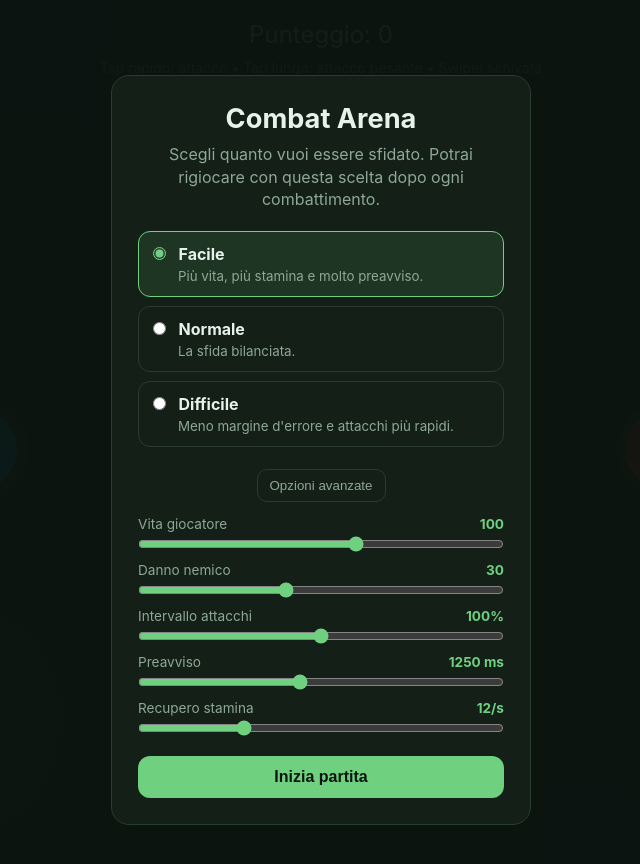
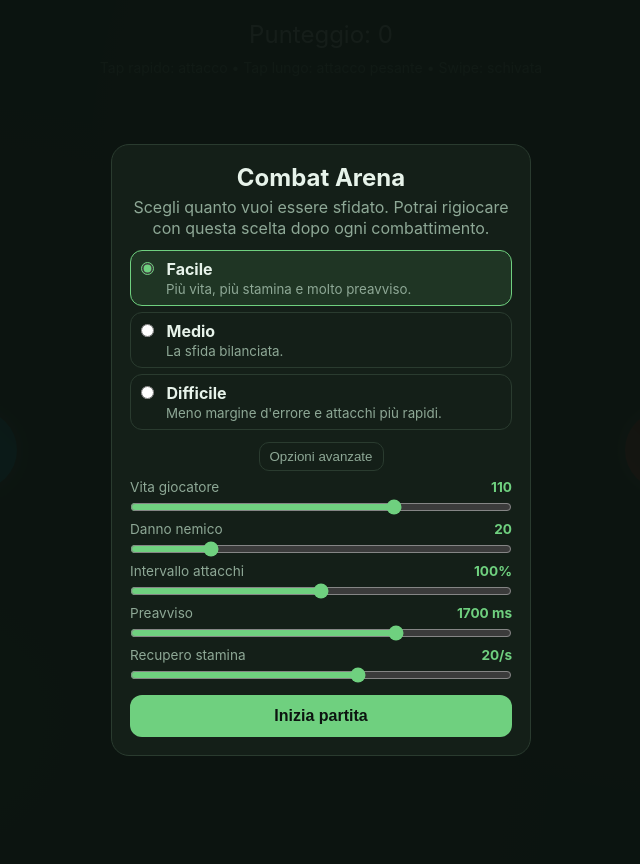
Before and after one commit to iacoposk8/iacoposk8.github.io, a Jekyll site: the page silent-games/combact.html, which Jekyll copies as it is, in a window 1280 px wide. Shown: the top 864 px of the page, without its empty margins (319-959 px from the left). Built offline with Jekyll 4.4.1, drawn with Linux system fonts in a browser that asks for light colours.

```diff
--- a/silent-games/combact.html
+++ b/silent-games/combact.html
@@ -422,27 +422,29 @@
             inset: 0;
             z-index: 300;
             display: flex;
-            align-items: center;
+            align-items: flex-start;
             justify-content: center;
-            padding: 24px;
+            padding: 12px;
+            overflow-y: auto;
             background: rgba(12, 20, 16, 0.96);
         }
 
         .settings-card {
             width: min(100%, 420px);
-            padding: 26px;
+            margin: auto 0;
+            padding: 18px;
             background: var(--panel);
             border: 1px solid var(--border);
             border-radius: 18px;
             text-align: center;
         }
 
-        .settings-card h1 { margin-bottom: 8px; font-size: 1.7rem; }
-        .settings-card p { color: var(--text-dim); line-height: 1.4; margin-bottom: 20px; }
-        .difficulty-options { display: grid; gap: 9px; margin-bottom: 18px; text-align: left; }
+        .settings-card h1 { margin-bottom: 5px; font-size: 1.5rem; }
+        .settings-card p { color: var(--text-dim); line-height: 1.3; margin-bottom: 12px; }
+        .difficulty-options { display: grid; gap: 6px; margin-bottom: 10px; text-align: left; }
         .difficulty-option {
             display: block;
-            padding: 12px 14px;
+            padding: 8px 10px;
             border: 1px solid var(--border);
             border-radius: 12px;
             cursor: pointer;
@@ -452,11 +454,11 @@
             background: rgba(111, 208, 127, 0.12);
         }
         .difficulty-option input { margin-right: 8px; accent-color: var(--accent); }
-        .difficulty-option small { display: block; margin: 4px 0 0 25px; color: var(--text-dim); }
+        .difficulty-option small { display: block; margin: 2px 0 0 25px; color: var(--text-dim); }
         .start-btn { width: 100%; margin-top: 2px; }
         .advanced-toggle {
-            margin: 4px 0 14px;
-            padding: 8px 12px;
+            margin: 2px 0 8px;
+            padding: 6px 10px;
             border: 1px solid var(--border);
             border-radius: 10px;
             background: transparent;
@@ -465,8 +467,8 @@
         }
         .advanced-panel {
             display: grid;
-            gap: 10px;
-            margin-bottom: 18px;
+            gap: 6px;
+            margin-bottom: 10px;
             text-align: left;
         }
         .advanced-setting { display: grid; gap: 4px; font-size: 0.85rem; }
@@ -527,7 +529,7 @@
                     </label>
                     <label class="difficulty-option">
                         <input type="radio" name="difficulty" value="normal">
-                        <strong>Normale</strong>
+                        <strong>Medio</strong>
                         <small>La sfida bilanciata.</small>
                     </label>
                     <label class="difficulty-option">
```
Also changed, not shown: other parts of silent-games/combact.html (+23 -6 lines).
